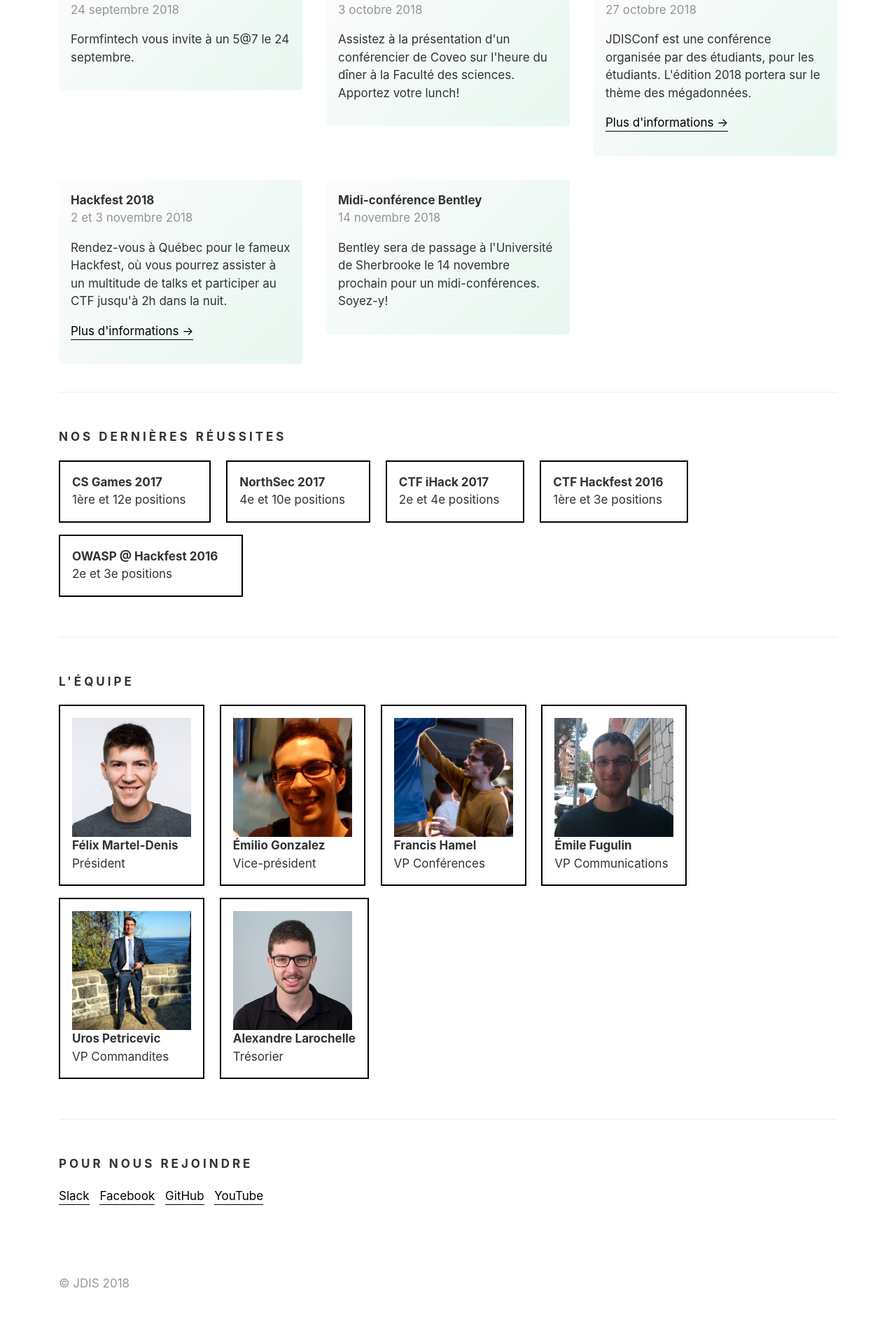
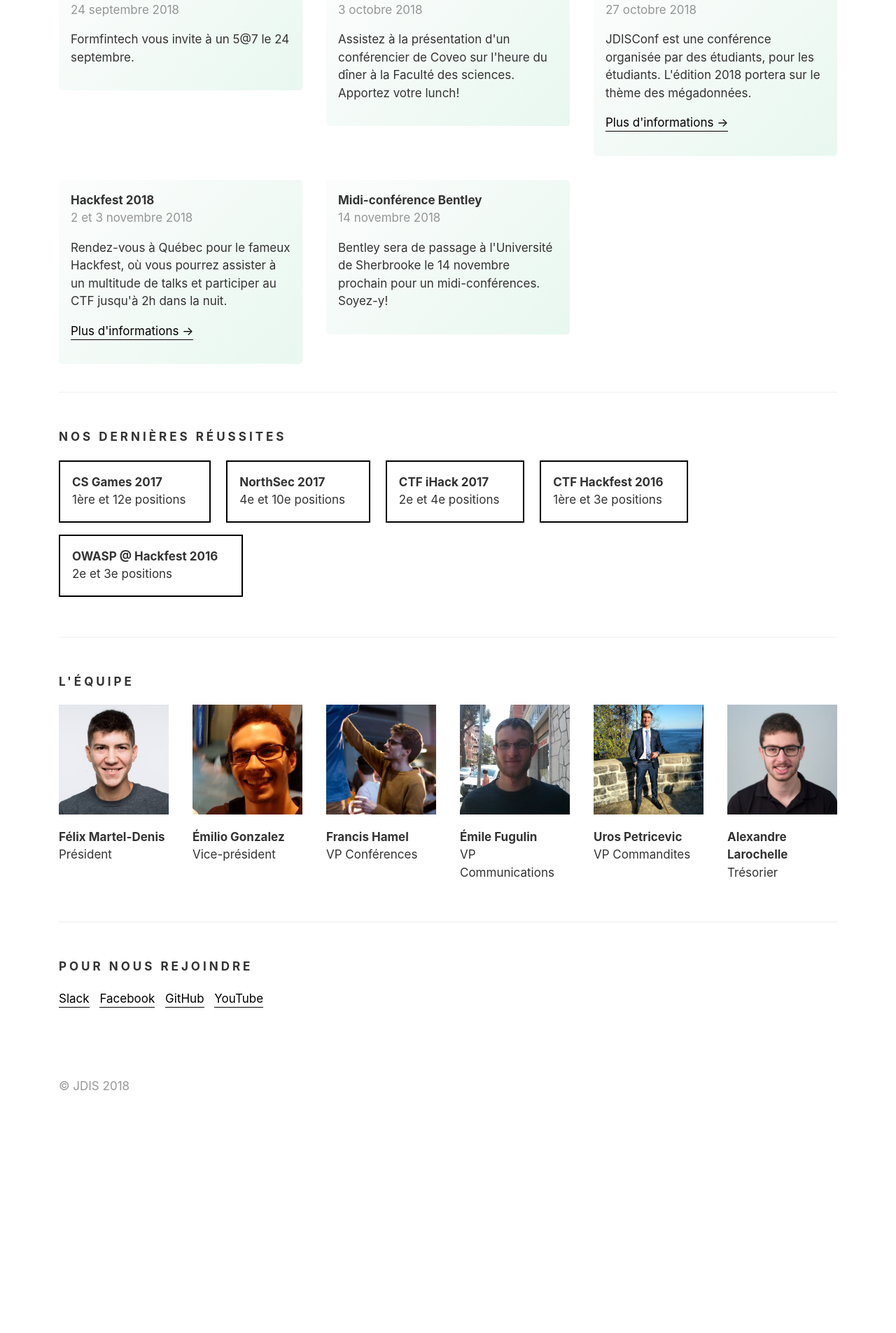
Before and after one commit to JDIS/Website, a Jekyll site: the page built from _pages/index.html, in a window 1280 px wide. Shown: the part 1490-3395 px from the top of the page at 70% size. Built offline with Jekyll 4.4.1, drawn with Linux system fonts in a browser that asks for light colours; some web fonts are replaced; after the commit the page ends 3113 px from its top, so only the background shows below that.

Commit message:
Retrait de la bordure autour des membres de l'équipe

```diff
--- a/_pages/index.html
+++ b/_pages/index.html
@@ -74,17 +74,15 @@
 </div>
 
 <h3 id="equipe" class="section-title">L'équipe</h3>
-{% for member in site.data.members %}
-<div style="border:2px solid black; margin-right:1em; margin-bottom:1em; padding: 1em; display: inline-block">
-  <div class="member">
-    <div class="member-image-container">
-      <img class="member-image" src="/assets/img/members/{{ member.image_url }}" alt="Photo {{ member.name }}">
-    </div>
-    <b>{{ member.name }}</b><br/>
-    <span>{{ member.title }}</span>
-  </div>
-</div>
-{% endfor %}
+<ul class="grid grid-team">
+  {% for member in site.data.members %}
+    <li class="member">
+      <img class="member-image" src="/assets/img/members/{{ member.image_url }}" alt="{{ member.name }}, {{ member.title }}">
+      <b>{{ member.name }}</b><br/>
+      <span>{{ member.title }}</span>
+    </li>
+  {% endfor %}
+  </ul>
 
 <h3 id="contact" class="section-title">Pour nous rejoindre</h3>
 <div class="social">
--- a/_sass/_layout.scss
+++ b/_sass/_layout.scss
@@ -48,18 +48,14 @@
 
 .photo {
   max-height: 80vh;
+}
 
-  .member-image-container {
-    width:100%;
-  }
+.member {
+  margin-bottom: 1em;
 }
 
 .member-image {
-  width: auto;
-  display: block;
-  max-width: 10em;
-  height: 10em;
-  object-fit: cover;
+  margin-bottom: 0.7em;
 }
 
 ul.grid {
@@ -93,6 +89,21 @@
     grid-template-columns: repeat(6, 1fr);
     @media (max-width: 767px){
       grid-template-columns: repeat(3, 1fr);
+    }
+  }
+
+  &.grid-team {
+    grid-gap: 0 2em;
+    align-items: flex-start;
+    grid-template-columns: repeat(6, 1fr);
+    @media (max-width: 1100px){
+      grid-template-columns: repeat(3, 1fr);
+    }
+    @media (max-width: 600px){
+      grid-template-columns: repeat(2, 1fr);
+    }
+    @media (max-width: 370px){
+      grid-template-columns: repeat(1, 1fr);
     }
   }
 }
```
Also changed, not shown: assets/img/members/francis.jpg.
